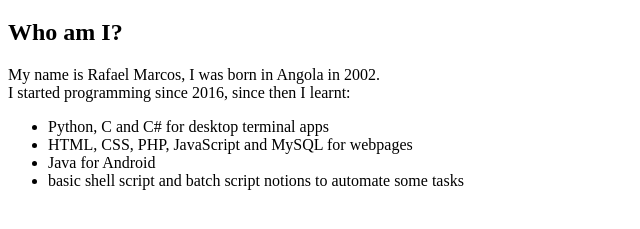
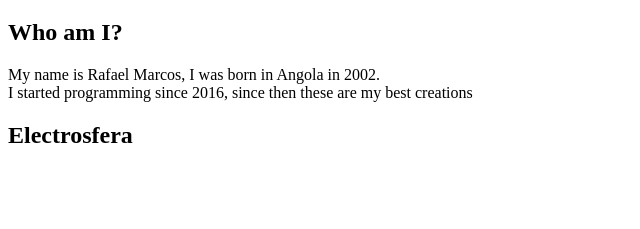
Before and after one commit to Tesla-J/RafaelMarcos, a plain HTML site: page index.html in a window 1280 px wide. Shown: the part 61-290 px from the top of the page, without its empty margins (0-640 px from the left). Drawn offline with Linux system fonts and the light colour scheme.

Commit message:
Update index.html

```diff
--- a/index.html
+++ b/index.html
@@ -11,14 +11,11 @@
 
   <h2>Who am I?</h2>
   <p>My name is Rafael Marcos, I was born in Angola in 2002.<br/>
-  I started programming since 2016, since then I learnt:</br>
-  <ul>
-    <li>Python, C and C# for desktop terminal apps</li>
-    <li>HTML, CSS, PHP, JavaScript and MySQL for webpages</li>
-    <li>Java for Android</li>
-    <li>basic shell script and batch script notions to automate some tasks</li>
-  </ul>
+  I started programming since 2016, since then these are my best creations</br>
   </p>
+
+<h2>Electrosfera</h2>
+
 
  </body>
 </html>
```
